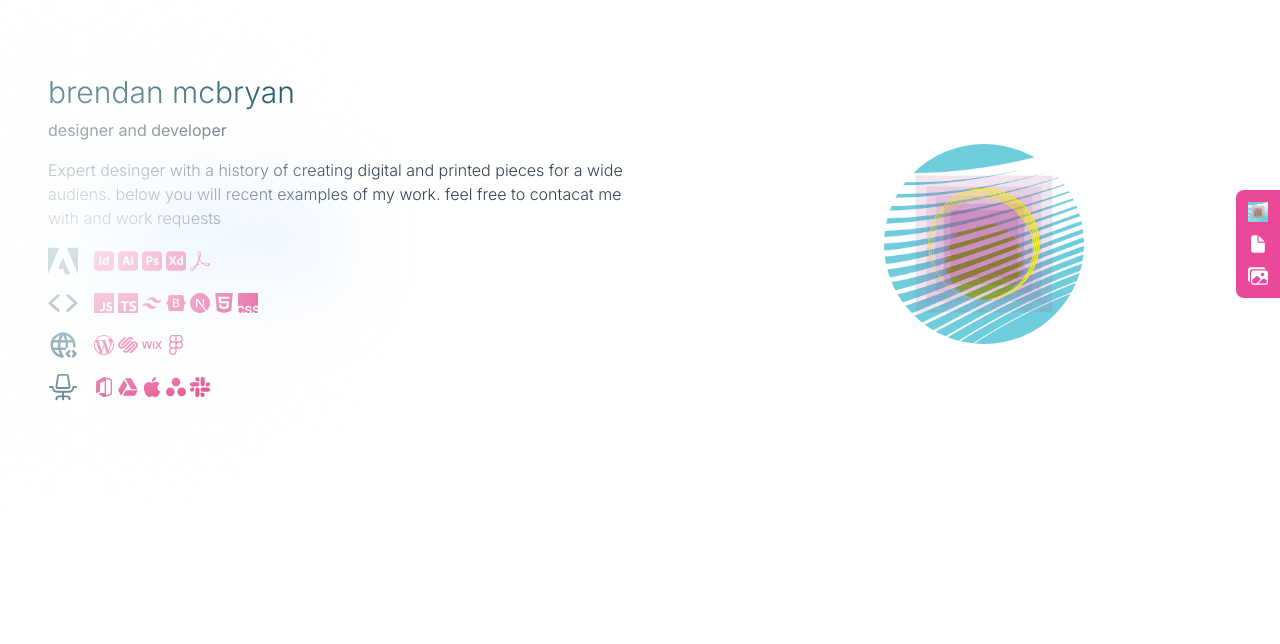
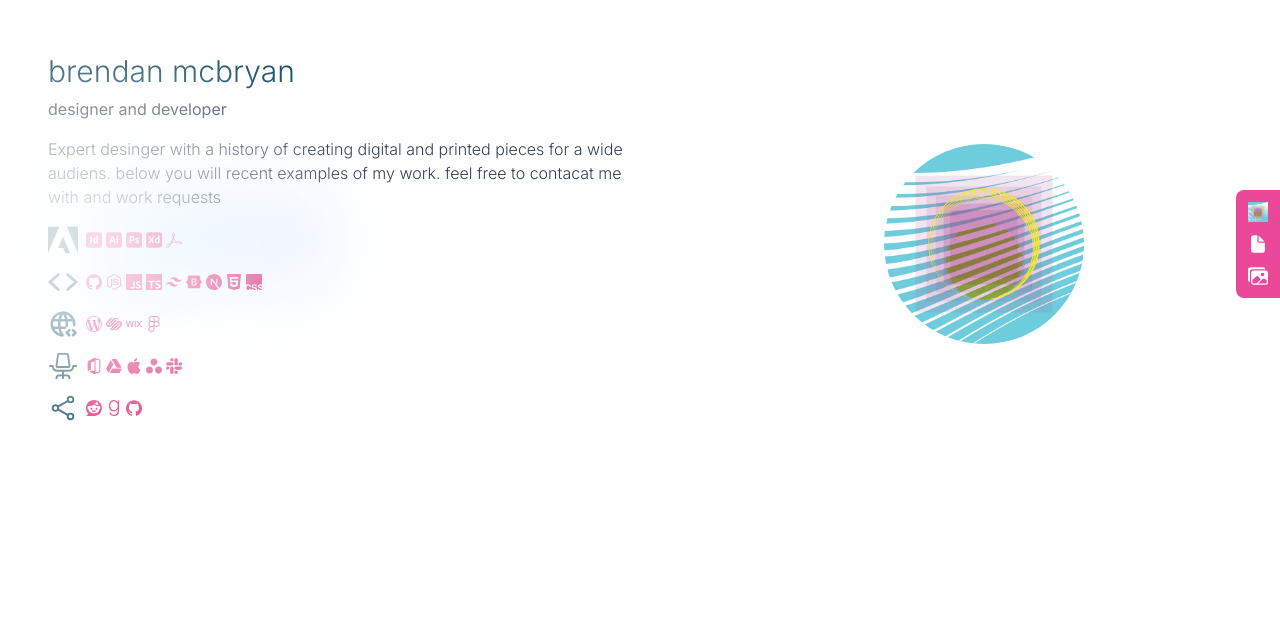
Before and after one commit to BrendanMcBryan/next-cv, a Next.js app: page / in a window 1280 px wide. Shown: the part 156-800 px from the top of the page. Built offline with nearby package versions, Linux system fonts and the light colour scheme.

Commit message:
more tools

```diff
--- a/app/ui/toolset.tsx
+++ b/app/ui/toolset.tsx
@@ -7,19 +7,21 @@ import {
   SiWordpress,
   SiAdobe,
   SiAdobeacrobatreader,
-  SiTypescript, SiAdobexd, SiWix, SiTailwindcss, SiNextdotjs, SiHtml5, SiCsswizardry, SiFigma, SiBootstrap, SiMicrosoftoffice, SiAsana, SiSlack, SiApple
+  SiTypescript, SiAdobexd, SiWix, SiTailwindcss, SiNextdotjs, SiHtml5, SiCsswizardry, SiFigma, SiBootstrap, SiMicrosoftoffice, SiAsana, SiSlack, SiApple, SiNodedotjs, SiGithub, SiReddit, SiGoodreads
 } from "react-icons/si";
 import { PiCodeSimpleBold, PiOfficeChair } from "react-icons/pi";
 import { TbBrandVscode } from "react-icons/tb";
 import { RiJavascriptFill } from "react-icons/ri";
 import { TbWorldCode } from "react-icons/tb";
 import { FaGoogleDrive } from "react-icons/fa";
+import Link from "next/link";
 
+import { IoShareSocialOutline } from "react-icons/io5";
 
 export default function ToolSet() {
-  const icon_class = "text-xl me-1 text-pink-600"
+  const icon_class = " me-1 text-pink-600"
 
-  const group_class = "text-3xl text-cyan-900 me-4"
+  const group_class = "text-3xl text-cyan-900 me-2"
 
   return <div className="flex flex-col mt-4">
     <div id="designtools" className="flex flex-row items-center mb-3">
@@ -34,7 +36,10 @@ export default function ToolSet() {
 
     <div id="developertools" className="flex flex-row items-center mb-3">
       <PiCodeSimpleBold className={group_class} />
-
+      <Link href="https://github.com/BrendanMcBryan" target="_blank" >
+        <SiGithub className={icon_class} />
+      </Link>
+      <SiNodedotjs className={icon_class} />
       <SiJavascript className={icon_class} />
       <SiTypescript className={icon_class} />
       <SiTailwindcss className={icon_class} />
@@ -62,5 +67,18 @@ export default function ToolSet() {
       <SiSlack className={icon_class} />
 
     </div>
+    <div id="socials" className="flex flex-row items-center mb-3">
+      <IoShareSocialOutline className={group_class} />
+      <Link href="https://www.reddit.com/user/designingintent">
+        <SiReddit className={icon_class} />
+      </Link>
+      <Link href="https://www.goodreads.com/user/show/4488078-brendan">
+        <SiGoodreads className={icon_class}/>
+      </Link>
+      <Link href="https://github.com/BrendanMcBryan" target="_blank" >
+        <SiGithub className={icon_class} />
+      </Link>
+
+    </div>
   </div>
 }
```
